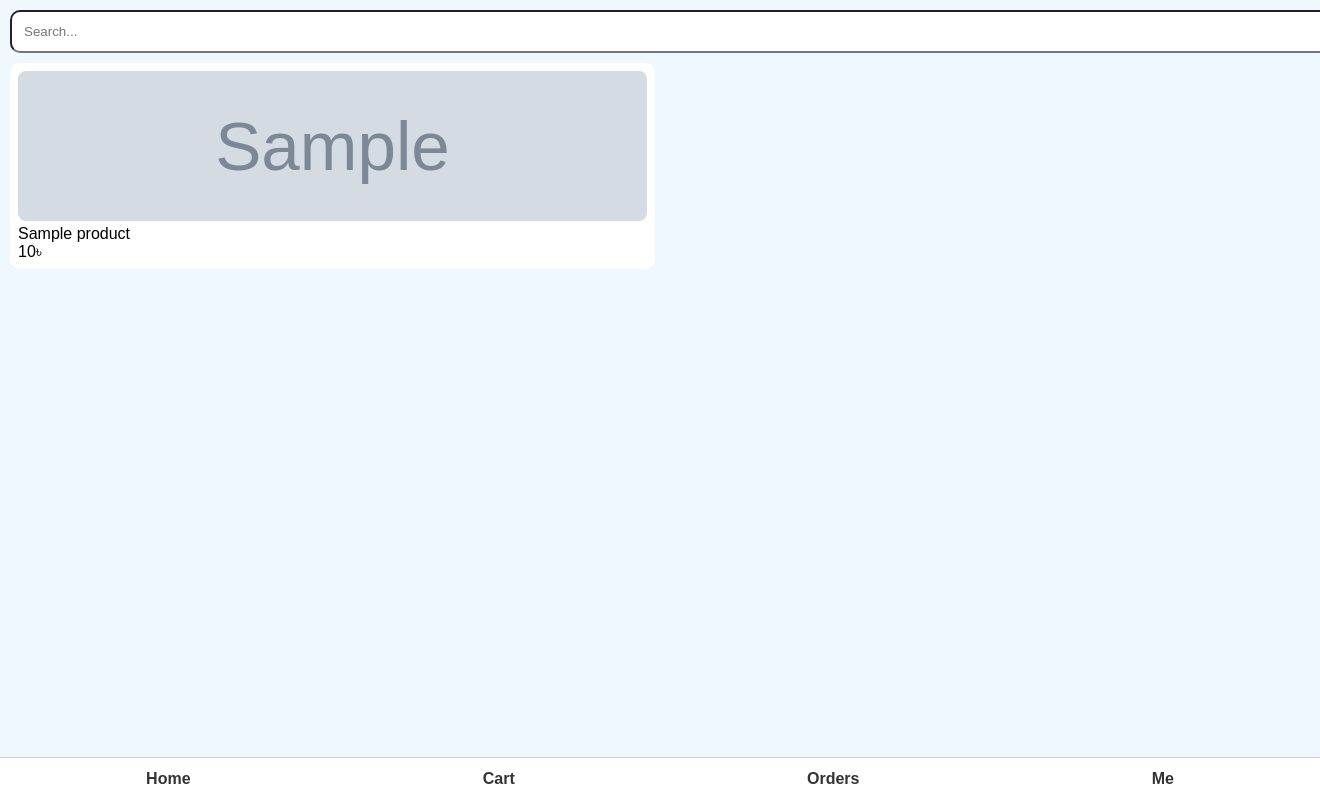
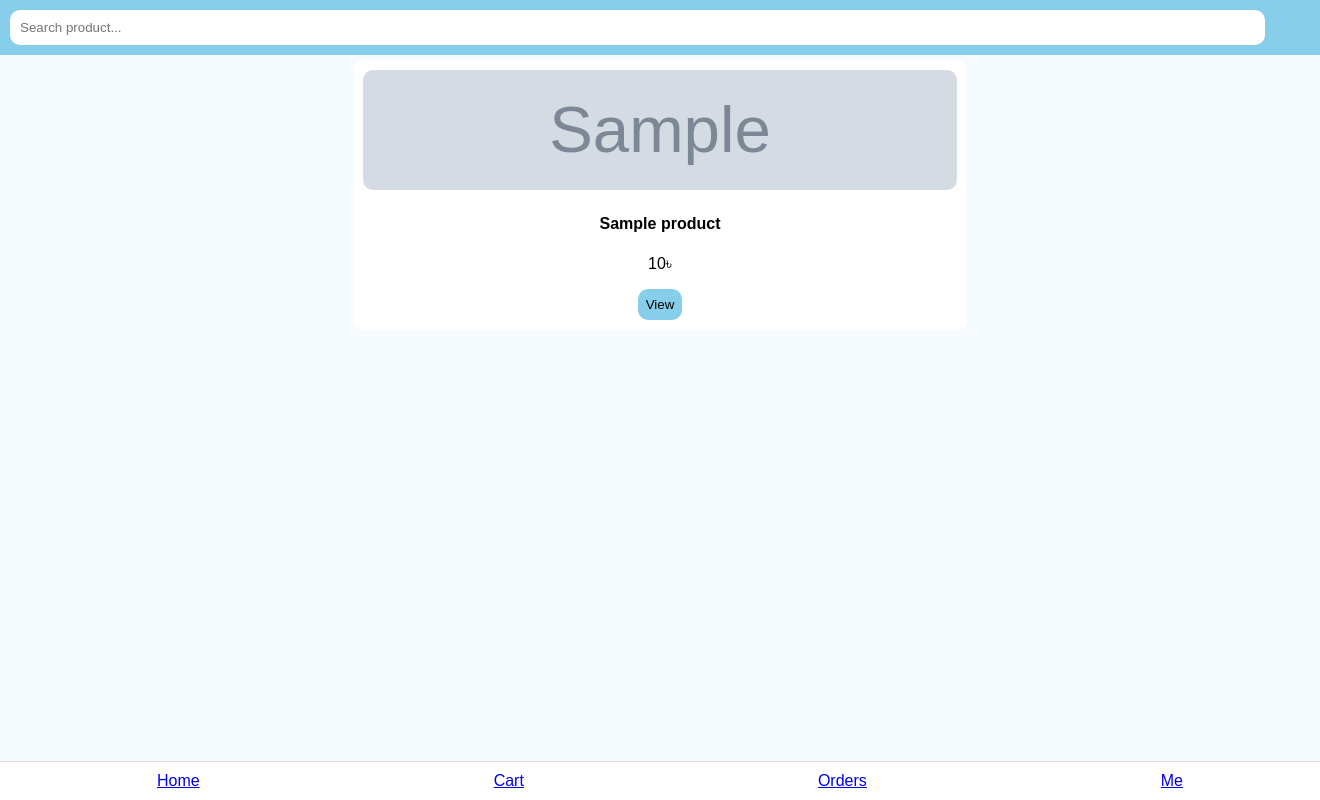
Before and after one commit to tahmid16122009-crypto/shoes-place, a Flask app: template templates/home.html in a window 1320 px wide; the page is wider, and only the part inside the window is pictured. Run offline with Flask 3, Linux system fonts and the light colour scheme; the template is opened without the code that fills it: most values are stand-ins (such as "Sample title", 1, 10 or a date in 2020); grey boxes marked "Sample" are stand-in pictures.

Commit message:
Update home.html

```diff
--- a/templates/home.html
+++ b/templates/home.html
@@ -1,23 +1,97 @@
-{% extends "base.html" %}
-{% block content %}
+<!DOCTYPE html>
+<html>
+<head>
+<style>
 
-<input placeholder="Search..." style="width:100%;padding:12px;border-radius:10px">
+body{
+margin:0;
+font-family:sans-serif;
+background:#f5fbff;
+}
 
-<div style="display:grid;grid-template-columns:repeat(2,1fr);gap:10px;margin-top:10px">
+.top{
+padding:10px;
+background:skyblue;
+position:sticky;
+top:0;
+}
+
+input{
+width:95%;
+padding:10px;
+border-radius:10px;
+border:none;
+}
+
+.products{
+display:flex;
+flex-wrap:wrap;
+justify-content:center;
+}
+
+.card{
+width:45%;
+margin:5px;
+background:white;
+padding:10px;
+border-radius:10px;
+text-align:center;
+}
+
+img{
+width:100%;
+height:120px;
+object-fit:cover;
+border-radius:10px;
+}
+
+.bottom{
+position:fixed;
+bottom:0;
+width:100%;
+display:flex;
+justify-content:space-around;
+background:white;
+padding:10px;
+border-top:1px solid #ddd;
+}
+
+button{
+background:skyblue;
+border:none;
+padding:8px;
+border-radius:10px;
+}
+
+</style>
+</head>
+<body>
+
+<div class="top">
+<input placeholder="Search product...">
+</div>
+
+<div class="products">
 
 {% for p in products %}
-<div style="background:white;border-radius:10px;padding:8px">
-
+<div class="card">
+<img src="{{p.image}}">
+<h4>{{p.name}}</h4>
+<p>{{p.price}}৳</p>
 <a href="/product/{{p.id}}">
-<img src="{{p.image}}" style="width:100%;height:150px;object-fit:cover;border-radius:8px">
+<button>View</button>
 </a>
-
-<div>{{p.name}}</div>
-<div>{{p.price}}৳</div>
-
 </div>
 {% endfor %}
 
 </div>
 
-{% endblock %}
+<div class="bottom">
+<a href="/home">Home</a>
+<a href="#">Cart</a>
+<a href="#">Orders</a>
+<a href="#">Me</a>
+</div>
+
+</body>
+</html>
```
